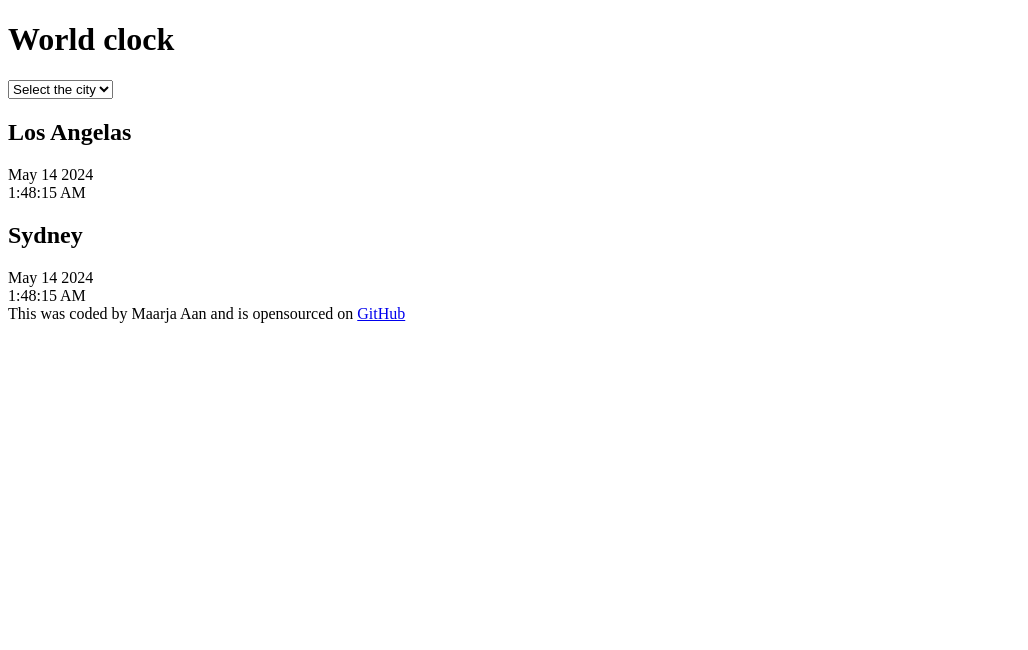
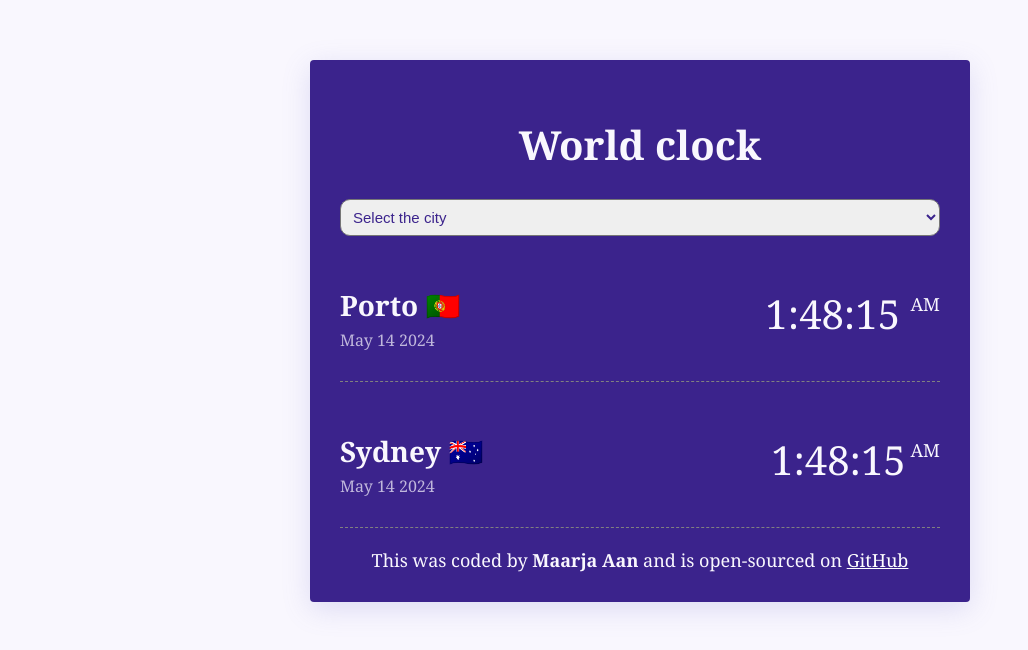
Before and after one commit to maarjaAan/world-clock, a plain HTML site: page index.html in a window 1280 px wide. Shown: the whole page, without its empty margins (0-1028 px from the left). Drawn offline with Linux system fonts and the light colour scheme.

Commit message:
added style

```diff
--- a/index.html
+++ b/index.html
@@ -3,7 +3,7 @@
 <head>
     <meta charset="UTF-8">
     <meta name="viewport" content="width=device-width, initial-scale=1.0">
-    <link rel="stylessheet" href="style/css.css">
+    <link rel="stylesheet" href="style/css.css">
     <title>World Clock</title>
 </head>
 <body>
@@ -19,27 +19,28 @@
     </select>
 
     <div class="city">
-        <h2>Los Angelas</h2>
+        <div>
+        <h2>Porto 🇵🇹</h2>
+
+        <div class="date">May 14 2024</div>
+        </div>
+        <div class="time">1:48:15 <small>AM</small></div>
     </div>
-        <div class="date">
-           May 14 2024
-        </div>
-        <div class="time">
-            1:48:15 AM
-        </div>
         <div class="city">
-            <h2>Sydney</h2>
-        </div>
+            <div>
+            <h2>Sydney 🇦🇺</h2>
+
             <div class="date">
                May 14 2024
             </div>
+            </div>
             <div class="time">
-                1:48:15 AM
+                1:48:15<small> AM</small>
             </div>
     </div>
 
 
-    <footer>This was coded by Maarja Aan and is opensourced on <a href="https://github.com/maarjaAan/world-clock"target="_blank" >  GitHub </a> </footer>
+    <footer>This was coded by <strong>Maarja Aan</strong> and is open-sourced on <a href="https://github.com/maarjaAan/world-clock"target="_blank" >  GitHub </a> </footer>
  <script src="java/javascript.js"></script>
 </body>
 </html>
--- a/style/css.css
+++ b/style/css.css
@@ -0,0 +1,63 @@
+body{
+    background-color: #f9f7fe;
+    font-family: Cambria, Cochin, Georgia, Times, 'Times New Roman', serif;
+}
+h1{
+    text-align: center;
+    font-size: 40px;
+  }
+h2{
+    margin: 0 0 5px;
+    font-size: 28px;
+}
+select{
+    display:block;
+    width: 100%;
+    color: rgb(59, 35, 140);
+    padding:8px;
+    border-radius: 10px;
+    font-size: 15px;
+}
+.container{
+    max-width: 600px;
+    margin:60px auto;
+    background: rgb(59, 35, 140);
+    color:#f9f7fe;
+    padding:30px;
+    box-shadow: rgba(112, 112, 201, 0.2) 0px 7px 29px 0px;
+   border-radius: 4px;
+}
+.city{
+    display: flex;
+    justify-content: space-between;
+    margin:20px 0;
+    padding:30px 0;
+    border-bottom: 1px dashed gray;
+
+}
+.city:last-child {
+    border: none;
+  }
+.time{
+    font-size: 40px;
+    font: bold;
+
+}
+.date{
+    opacity: 0.7;
+}
+.time small{
+    font-size: 18px;
+    vertical-align: top;
+    line-height: 36px;
+
+}
+a{
+    color:white;
+
+}
+footer{
+
+    text-align: center;
+    font-size: 18px;
+}
```
